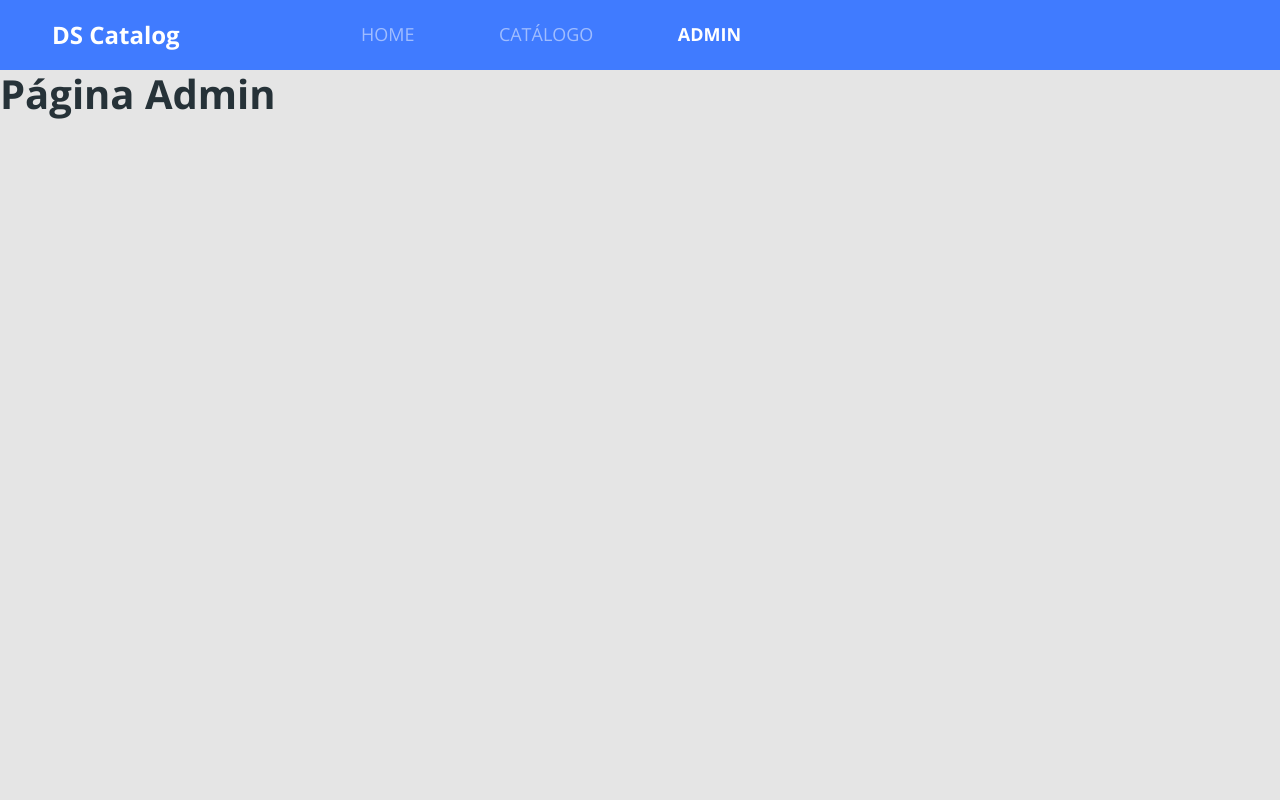
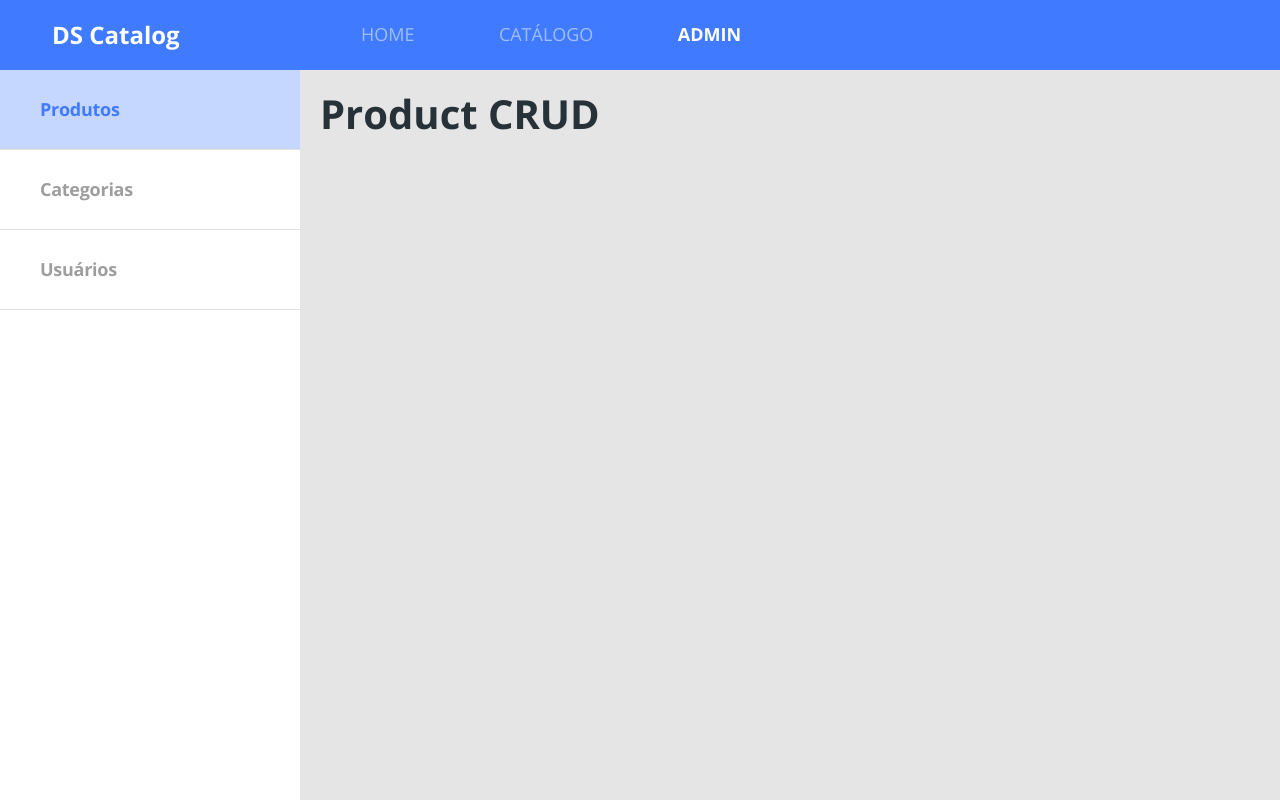
Before and after one commit to fagnercruz/DSCatalog, a React (Create React App) app in the folder frontend/: page /admin/products in a window 1280 px wide. Built offline with nearby package versions, Linux system fonts and the light colour scheme; the HTML template or start-up script is replaced by a standard one.

Commit message:
REACT - Rotas, redirecionamento e nesting

```diff
--- a/frontend/src/Routes.tsx
+++ b/frontend/src/Routes.tsx
@@ -1,4 +1,4 @@
-import { BrowserRouter, Switch, Route } from 'react-router-dom';
+import { BrowserRouter, Switch, Route, Redirect } from 'react-router-dom';
 import Home from 'pages/Home';
 import Navbar from 'components/Navbar';
 import Catalog from 'pages/Catalog';
@@ -18,6 +18,7 @@ const Routes = () => (
       <Route path="/products/:productId">
         <ProductDetails />
       </Route>
+      <Redirect from='/admin' to='/admin/products' exact />
       <Route path="/admin">
         <Admin />
       </Route>
--- /dev/null
+++ b/frontend/src/pages/Admin/Navbar/index.tsx
@@ -0,0 +1,28 @@
+import { NavLink } from 'react-router-dom';
+import './styles.css';
+
+const Navbar = () => {
+  return (
+    <nav className="admin-nav-container">
+      <ul>
+        <li>
+          <NavLink to="/admin/products" className="admin-nav-item">
+            <p>Produtos</p>
+          </NavLink>
+        </li>
+        <li>
+          <NavLink to="/admin/categories" className="admin-nav-item">
+            <p>Categorias</p>
+          </NavLink>
+        </li>
+        <li>
+          <NavLink to="/admin/users" className="admin-nav-item">
+            <p>Usuários</p>
+          </NavLink>
+        </li>
+      </ul>
+    </nav>
+  );
+};
+
+export default Navbar;
--- /dev/null
+++ b/frontend/src/pages/Admin/Navbar/styles.css
@@ -0,0 +1,64 @@
+ul {
+    display: flex;
+    justify-content: space-around;
+    list-style-type: none;
+    margin: 0;
+    padding: 0;
+}
+
+.admin-nav-container {
+    padding: 10px;
+    background-color: #fff;
+}
+
+.admin-nav-item {
+    display: flex;
+    justify-content: center;
+    align-items: center;
+    height: 50px;
+    background-color: #F2F2F2;
+    border-radius: 100px;
+    padding: 0 10px;
+    font-size: 16px;
+    font-weight: bold;
+    letter-spacing: -0.015em;
+    color: #9E9E9E;
+}
+
+.admin-nav-item.active {
+    background: rgba(64, 123, 255, 0.3);
+    color: #407BFF;
+}
+
+.admin-nav-item p {
+    margin-bottom: 0;
+}
+
+@media (min-width: 768px) {
+    .admin-nav-item {
+        min-width: 220px;
+    }
+}
+
+@media (min-width: 1200px) {
+    ul {
+        justify-content: unset;
+        flex-direction: column;
+    }
+
+    .admin-nav-container {
+        padding: 0;
+        width: 300px;
+        height: calc(100vh - 70px);
+    }
+
+    .admin-nav-item {
+        border-radius: 0;
+        font-size: 18px;
+        height: 80px;
+        background-color: #fff;
+        border-bottom: 1px solid #E1E1E1;
+        justify-content: flex-start;
+        padding-left: 40px;
+    }
+}
--- a/frontend/src/pages/Admin/index.tsx
+++ b/frontend/src/pages/Admin/index.tsx
@@ -1,5 +1,27 @@
+import { Switch, Route } from 'react-router-dom';
+import Navbar from './Navbar';
+
+import './styles.css';
+
 const Admin = () => {
-  return <h1>Página Admin</h1>;
+  return (
+    <div className="admin-container">
+      <Navbar />
+      <div className="admin-content">
+        <Switch>
+          <Route path="/admin/products">
+            <h1>Product CRUD</h1>
+          </Route>
+          <Route path="/admin/categories">
+            <h1>Category CRUD</h1>
+          </Route>
+          <Route path="/admin/users">
+            <h1>User CRUD</h1>
+          </Route>
+        </Switch>
+      </div>
+    </div>
+  );
 };
 
 export default Admin;
--- /dev/null
+++ b/frontend/src/pages/Admin/styles.css
@@ -0,0 +1,18 @@
+.admin-container {
+    display: flex;
+    flex-direction: column;
+}
+
+.admin-content {
+    padding: 20px;
+}
+
+@media (min-width: 1200px) {
+    .admin-container {
+        flex-direction: row;
+    }
+
+    .admin-content {
+        flex: 1;
+    }
+}
--- a/frontend/src/pages/Catalog/index.tsx
+++ b/frontend/src/pages/Catalog/index.tsx
@@ -1,5 +1,7 @@
 import ProductCard from 'components/ProductCard';
+import { Link } from 'react-router-dom';
 import { Product } from 'types/Product';
+import './style.css';
 
 const Catalog = () => {
 
@@ -19,25 +21,48 @@ const Catalog = () => {
 }
 
   return (
-    <div className="container my-4">
+    <div className="container my-4 catalog-container">
+
+      <div className='row catalog-title-container'>
+        <h1>Catálogo de produtos</h1>
+      </div>
+
       <div className="row">
+
         <div className="col-sm-6 col-lg-4 col-xl-3">
+          <Link to="/products/1">
             <ProductCard produto={product}/>
+          </Link>
         </div>
+
         <div className="col-sm-6 col-lg-4 col-xl-3">
+        <Link to="/products/1">
             <ProductCard produto={product}/>
+          </Link>
         </div>
+
         <div className="col-sm-6 col-lg-4 col-xl-3">
+        <Link to="/products/1">
             <ProductCard produto={product}/>
+          </Link>
         </div>
+
         <div className="col-sm-6 col-lg-4 col-xl-3">
+        <Link to="/products/1">
             <ProductCard produto={product}/>
+          </Link>
         </div>
+
         <div className="col-sm-6 col-lg-4 col-xl-3">
+        <Link to="/products/1">
             <ProductCard produto={product}/>
+          </Link>
         </div>
+
         <div className="col-sm-6 col-lg-4 col-xl-3">
+        <Link to="/products/1">
             <ProductCard produto={product}/>
+          </Link>
         </div>
       </div>
     </div>
--- /dev/null
+++ b/frontend/src/pages/Catalog/style.css
@@ -0,0 +1,3 @@
+.catalog-container {
+    font-size: 22px;
+}
--- /dev/null
+++ b/frontend/src/pages/ProductDetails/ProductDetailsLoader/index.tsx
@@ -0,0 +1,16 @@
+import ContentLoader from 'react-content-loader'
+
+const ProductDetailsLoader = () => (
+  <ContentLoader viewBox="0 0 320 280" height={280} width={320} >
+    <rect x="0" y="0" rx="10" ry="10" width="280" height="180" />
+  </ContentLoader>
+)
+
+ProductDetailsLoader.metadata = {
+  name: 'RJavlonbek',
+  github: 'RJavlonbek',
+  description: 'Blog item',
+  filename: 'BlogItem',
+}
+
+export default ProductDetailsLoader;
--- /dev/null
+++ b/frontend/src/pages/ProductDetails/ProductInfoLoader/index.tsx
@@ -0,0 +1,19 @@
+import ContentLoader from 'react-content-loader'
+
+const ProductInfoLoader = () => (
+  <ContentLoader viewBox="0 0 320 280" height={280} width={320} >
+    <rect x="0" y="0" rx="10" ry="10" width="280" height="180" />
+    <rect x="0" y="190" rx="0" ry="0" width="280" height="20" />
+    <rect x="0" y="215" rx="0" ry="0" width="239" height="20" />
+    <rect x="0" y="242" rx="0" ry="0" width="274" height="20" />
+  </ContentLoader>
+)
+
+ProductInfoLoader.metadata = {
+  name: 'RJavlonbek',
+  github: 'RJavlonbek',
+  description: 'Blog item',
+  filename: 'BlogItem',
+}
+
+export default ProductInfoLoader;
--- a/frontend/src/pages/ProductDetails/index.tsx
+++ b/frontend/src/pages/ProductDetails/index.tsx
@@ -1,12 +1,36 @@
 import { ReactComponent as ArrowIcon } from 'assets/images/arrow.svg';
-import { Link } from 'react-router-dom';
-
+import axios from 'axios';
+import ProductPrice from 'components/ProductPrice';
+import { useState, useEffect } from 'react';
+import { Link, useParams } from 'react-router-dom';
+import { Product } from 'types/product';
+import { BASE_URL } from 'util/requests';
+import ProductInfoLoader from './ProductInfoLoader';
+import ProductDetailsLoader from './ProductDetailsLoader';
 
 import './styles.css';
-import ProductPrice from 'components/ProductPrice';
 
+type UrlParams = {
+  productId: string;
+};
 
 const ProductDetails = () => {
+  const { productId } = useParams<UrlParams>();
+
+  const [isLoading, setIsLoading] = useState(false);
+  const [product, setProduct] = useState<Product>();
+
+  useEffect(() => {
+    setIsLoading(true);
+    axios
+      .get(`${BASE_URL}/products/${productId}`)
+      .then((response) => {
+        setProduct(response.data);
+      })
+      .finally(() => {
+        setIsLoading(false);
+      });
+  }, [productId]);
 
   return (
     <div className="product-details-container">
@@ -17,31 +41,32 @@ const ProductDetails = () => {
             <h2>VOLTAR</h2>
           </div>
         </Link>
-
         <div className="row">
-
           <div className="col-xl-6">
-
+            {isLoading ? (
+              <ProductInfoLoader />
+            ) : (
+              <>
                 <div className="img-container">
-                  <img src="https://raw.githubusercontent.com/devsuperior/dscatalog-resources/master/backend/img/3-big.jpg" alt="alt" />
+                  <img src={product?.imgUrl} alt={product?.name} />
                 </div>
-
                 <div className="name-price-container">
-                  <h1>Nome do produto</h1>
-                  <ProductPrice valor={12345.69}  />
+                  <h1>{product?.name}</h1>
+                  {product && <ProductPrice price={product?.price} />}
                 </div>
-
+              </>
+            )}
           </div>
-
           <div className="col-xl-6">
-
+            {isLoading ? (
+              <ProductDetailsLoader />
+            ) : (
               <div className="description-container">
                 <h2>Descrição do produto</h2>
-                <p>texto aleatorio para descrever o produto</p>
+                <p>{product?.description}</p>
               </div>
-
+            )}
           </div>
-
         </div>
       </div>
     </div>
--- a/frontend/src/pages/ProductDetails/styles.css
+++ b/frontend/src/pages/ProductDetails/styles.css
@@ -23,7 +23,7 @@
 
 .goback-container svg {
     margin-left: 5px;
-    color: #407bff;
+    color: #407BFF;
     transform: rotate(-180deg);
 }
 
```
Lines whose indentation alone changed are shown as unchanged.
